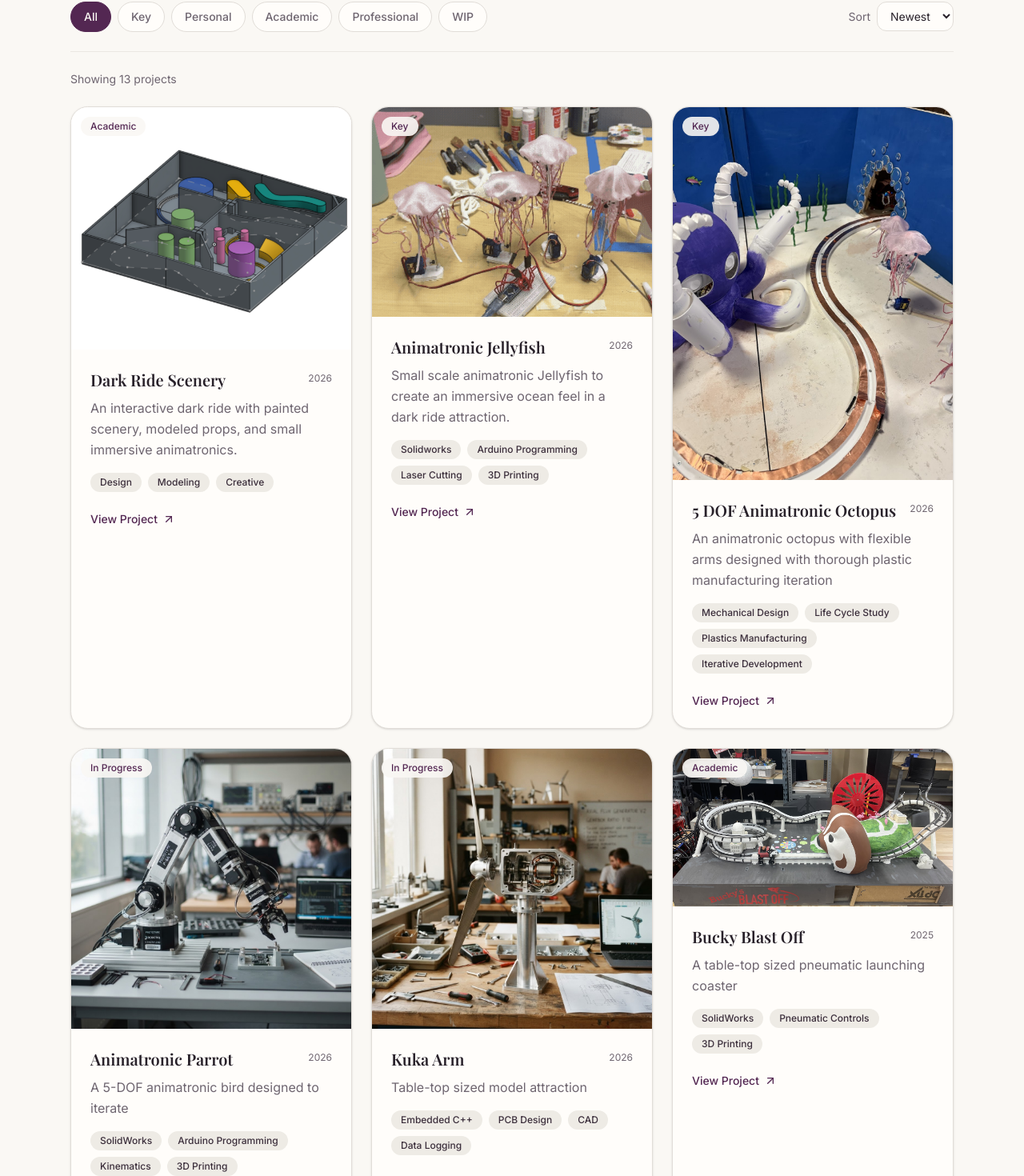
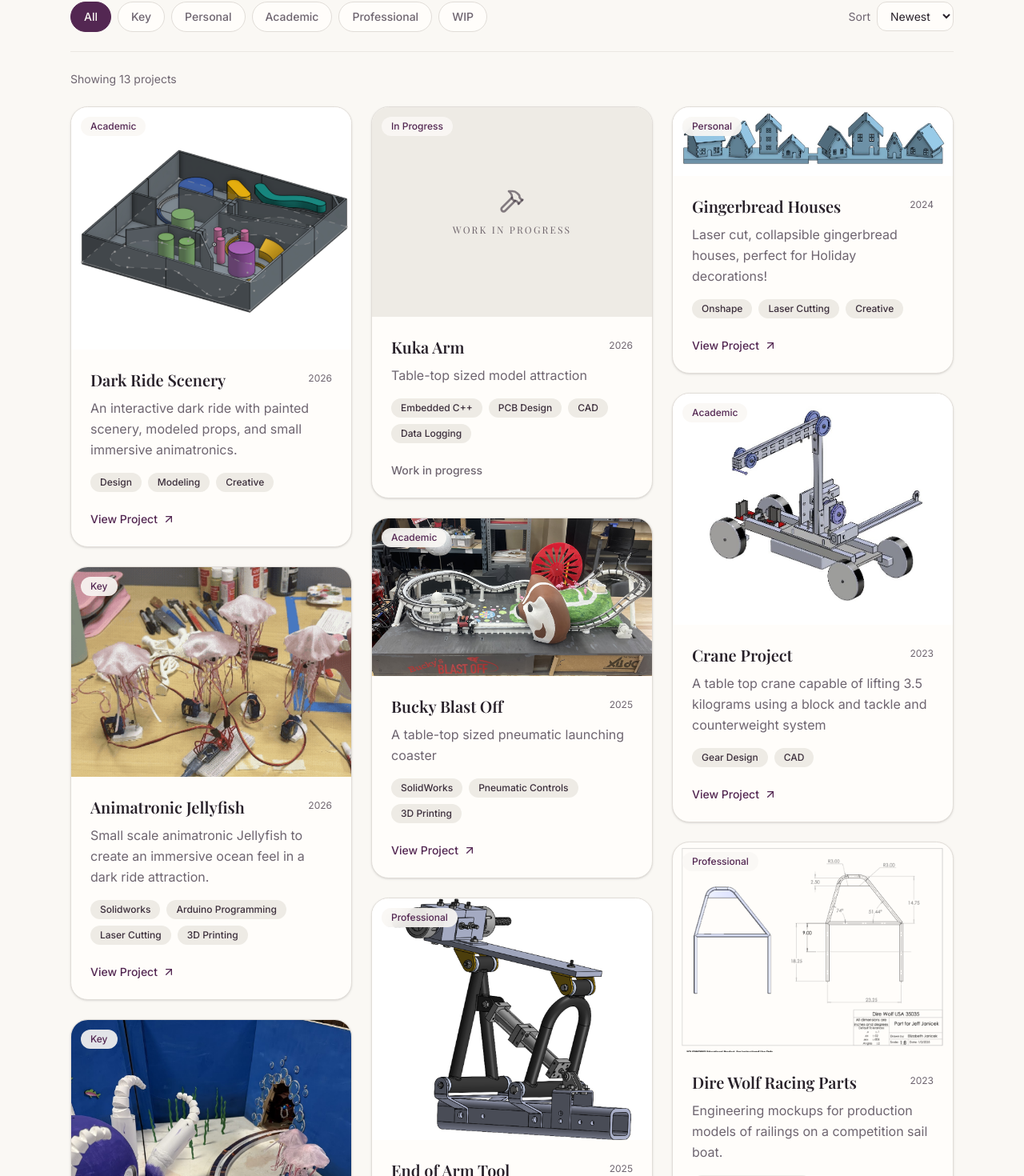
Before and after one commit to ProudLizzie/portfolio, a Next.js app: page /projects in a window 1280 px wide. Shown: the part 350-1820 px from the top of the page at 80% size. Built offline with nearby package versions, Linux system fonts and the light colour scheme; a web font is replaced by a local one.

Commit message:
Masonry archive grid with WIP filler placeholders

```diff
--- a/components/project-card.tsx
+++ b/components/project-card.tsx
@@ -1,5 +1,5 @@
 import Link from 'next/link'
-import { ArrowUpRight } from 'lucide-react'
+import { ArrowUpRight, Hammer } from 'lucide-react'
 import { NaturalImage } from '@/components/natural-image'
 import type { Project } from '@/lib/portfolio-data'
 import { cn } from '@/lib/utils'
@@ -19,14 +19,21 @@ export function ProjectCard({
   const inner = (
     <>
       <div className="relative overflow-hidden">
-        <NaturalImage
-          src={project.image}
-          alt={project.title}
-          sizes="(max-width: 768px) 100vw, 33vw"
-          className={cn(
-            !isWip && 'transition-transform duration-500 group-hover:scale-105',
-          )}
-        />
+        {isWip ? (
+          <div className="flex aspect-[4/3] flex-col items-center justify-center gap-3 bg-secondary">
+            <Hammer className="size-8 text-secondary-foreground/60" aria-hidden />
+            <span className="font-serif text-xs uppercase tracking-[0.18em] text-secondary-foreground/70">
+              Work in Progress
+            </span>
+          </div>
+        ) : (
+          <NaturalImage
+            src={project.image}
+            alt={project.title}
+            sizes="(max-width: 768px) 100vw, 33vw"
+            className="transition-transform duration-500 group-hover:scale-105"
+          />
+        )}
         <span className="absolute left-3 top-3 rounded-full bg-background/90 px-3 py-1 text-xs font-medium text-primary backdrop-blur">
           {isWip ? 'In Progress' : project.category}
         </span>
--- a/components/projects/project-archive.tsx
+++ b/components/projects/project-archive.tsx
@@ -62,9 +62,13 @@ export function ProjectArchive({ initialFilter = 'All' }: { initialFilter?: Filt
         Showing {visible.length} {visible.length === 1 ? 'project' : 'projects'}
       </p>
 
-      <div className="mt-6 grid gap-6 sm:grid-cols-2 lg:grid-cols-3">
+      <div className="mt-6 columns-1 gap-6 sm:columns-2 lg:columns-3">
         {visible.map((project) => (
-          <ProjectCard key={project.slug} project={project} />
+          <ProjectCard
+            key={project.slug}
+            project={project}
+            className="mb-6 break-inside-avoid"
+          />
         ))}
       </div>
     </div>
```
